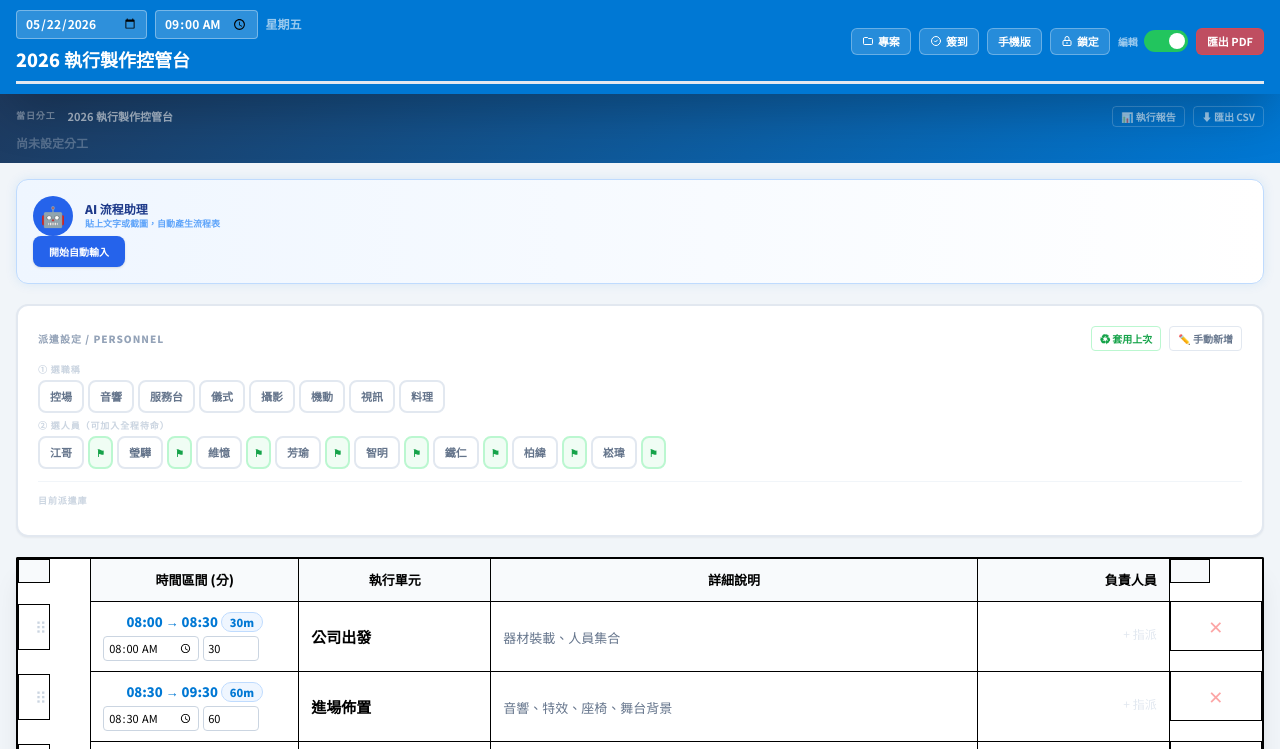
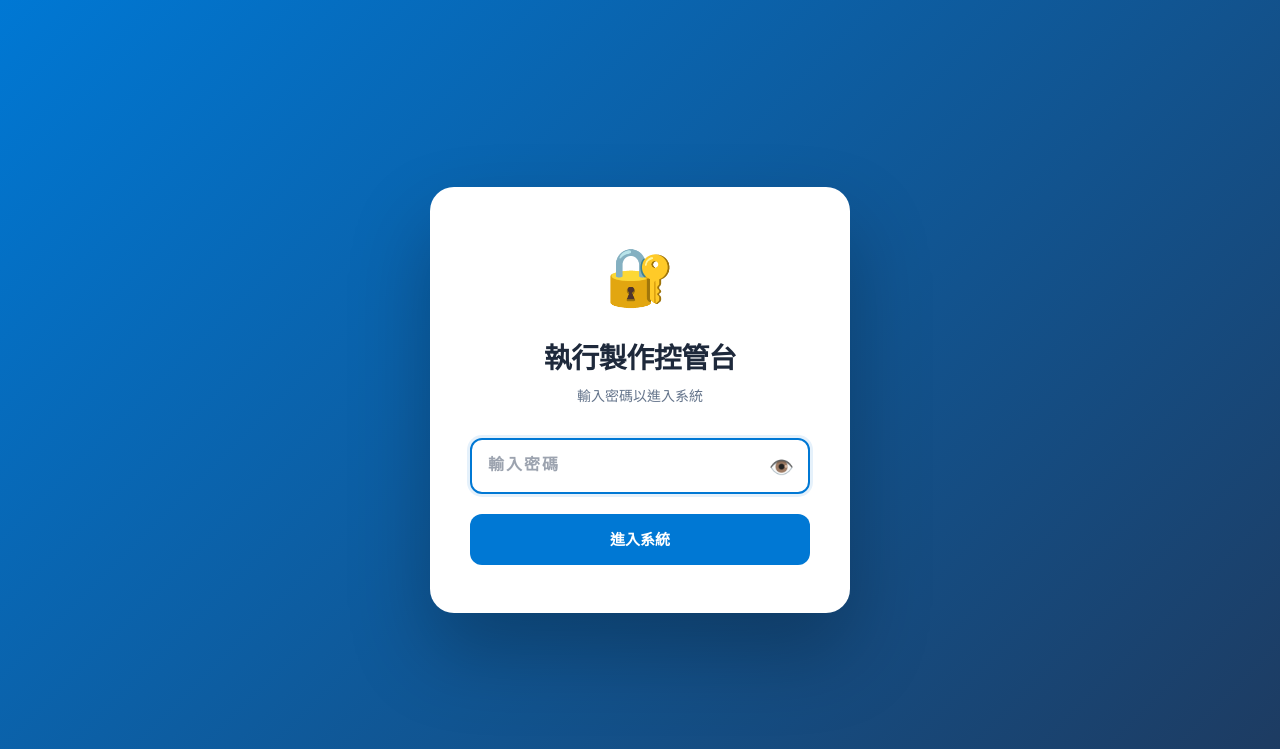
Before and after one commit to joe-fu-iron/event-helper, a plain HTML site: page index.html in a window 1280 px wide. Shown: the top 749 px of the page. Drawn offline with nearby package versions, Linux system fonts and the light colour scheme.

Commit message:
Update index.html

```diff
--- a/index.html
+++ b/index.html
@@ -10,6 +10,30 @@
 :root { --blue: #0078D4; }
 *, *::before, *::after { box-sizing: border-box; }
 body { font-family: 'Noto Sans TC', sans-serif; background: #f1f5f9; padding-bottom: 80px; }
+
+/* ===== PASSWORD GATE ===== */
+#passwordGate { display: flex; position: fixed; inset: 0; z-index: 9999; background: linear-gradient(135deg, #0078D4 0%, #1e3a5f 100%); align-items: center; justify-content: center; }
+#passwordGate.hidden { display: none; }
+.password-container { background: white; border-radius: 24px; padding: 48px 40px; max-width: 420px; width: 90%; box-shadow: 0 40px 80px rgba(0,0,0,0.25); text-align: center; animation: slideIn 0.6s cubic-bezier(0.34, 1.56, 0.64, 1); }
+@keyframes slideIn { from { transform: translateY(30px); opacity: 0; } to { transform: translateY(0); opacity: 1; } }
+.password-icon { font-size: 56px; margin-bottom: 16px; display: block; animation: bounce 2s infinite; }
+@keyframes bounce { 0%, 100% { transform: translateY(0); } 50% { transform: translateY(-10px); } }
+.password-title { font-size: 28px; font-weight: 900; color: #1e293b; margin-bottom: 8px; letter-spacing: -0.5px; }
+.password-subtitle { font-size: 14px; color: #64748b; margin-bottom: 32px; font-weight: 500; }
+.password-input-wrap { margin-bottom: 20px; position: relative; }
+.password-input { width: 100%; padding: 14px 16px; font-size: 16px; border: 2px solid #e2e8f0; border-radius: 12px; font-weight: 600; outline: none; transition: all 0.3s; font-family: 'Courier New', monospace; letter-spacing: 2px; }
+.password-input:focus { border-color: var(--blue); box-shadow: 0 0 0 3px rgba(0, 120, 212, 0.1); }
+.password-input.error { border-color: #ef4444; box-shadow: 0 0 0 3px rgba(239, 68, 68, 0.1); animation: shake 0.4s; }
+@keyframes shake { 0%, 100% { transform: translateX(0); } 25% { transform: translateX(-8px); } 75% { transform: translateX(8px); } }
+.password-btn { width: 100%; padding: 14px 20px; background: var(--blue); color: white; border: none; border-radius: 12px; font-size: 15px; font-weight: 900; cursor: pointer; transition: all 0.3s; }
+.password-btn:hover { background: #0066b8; transform: translateY(-2px); box-shadow: 0 8px 16px rgba(0, 120, 212, 0.3); }
+.password-btn:active { transform: translateY(0); }
+.password-btn.loading { opacity: 0.6; cursor: not-allowed; }
+.password-error { display: none; color: #ef4444; font-size: 13px; font-weight: 600; margin-top: 12px; padding: 10px 12px; background: #fee2e2; border-radius: 8px; animation: slideDown 0.3s; }
+@keyframes slideDown { from { opacity: 0; transform: translateY(-10px); } to { opacity: 1; transform: translateY(0); } }
+.password-error.show { display: block; }
+.password-toggle { position: absolute; right: 12px; top: 50%; transform: translateY(-50%); background: none; border: none; color: #94a3b8; cursor: pointer; font-size: 20px; padding: 4px; transition: color 0.2s; }
+.password-toggle:hover { color: var(--blue); }
 
 /* HEADER */
 .app-header { background: var(--blue); color: #fff; padding: 10px 16px; position: sticky; top: 0; z-index: 1000; }
@@ -142,6 +166,21 @@ tr.drag-over { border-top: 3px solid var(--blue); }
 </head>
 <body class="admin-mode">
 
+<!-- ===== PASSWORD GATE ===== -->
+<div id="passwordGate">
+  <div class="password-container">
+    <span class="password-icon">🔐</span>
+    <div class="password-title">執行製作控管台</div>
+    <div class="password-subtitle">輸入密碼以進入系統</div>
+    <div class="password-input-wrap">
+      <input type="password" id="passwordInput" class="password-input" placeholder="輸入密碼" onkeydown="if(event.key==='Enter')verifyPassword()">
+      <button class="password-toggle" onclick="togglePasswordVisibility()" title="顯示/隱藏密碼">👁️</button>
+    </div>
+    <button onclick="verifyPassword()" class="password-btn">進入系統</button>
+    <div class="password-error" id="passwordError">❌ 密碼錯誤，請重試</div>
+  </div>
+</div>
+
 <!-- MODAL OVERLAY -->
 <div class="modal-overlay" id="modalOverlay" onclick="closeAllModals()"></div>
 
@@ -176,6 +215,7 @@ tr.drag-over { border-top: 3px solid var(--blue); }
         <label class="switch"><input type="checkbox" id="adminToggle" checked onchange="toggleAdmin(this.checked)"><span class="slider"></span></label>
       </div>
       <button onclick="window.print()" class="hdr-btn no-print" style="background:rgba(239,68,68,0.8);border-color:rgba(239,68,68,0.5)">匯出 PDF</button>
+      <button onclick="logout()" class="hdr-btn no-print" style="background:rgba(107,114,128,0.8);border-color:rgba(107,114,128,0.5)" title="登出系統">登出</button>
     </div>
   </div>
   <!-- 活動進度條 -->
@@ -400,6 +440,45 @@ tr.drag-over { border-top: 3px solid var(--blue); }
 <div id="personDropdown" class="dropdown-menu"></div>
 
 <script>
+/* ===== PASSWORD CONFIGURATION ===== */
+const CORRECT_PASSWORD = "12345"; // 🔐 修改此處設定密碼
+
+/* ===== PASSWORD GATE ===== */
+function togglePasswordVisibility() {
+  const input = document.getElementById('passwordInput');
+  const isPassword = input.type === 'password';
+  input.type = isPassword ? 'text' : 'password';
+}
+
+function verifyPassword() {
+  const input = document.getElementById('passwordInput').value;
+  const errorEl = document.getElementById('passwordError');
+
+  if (input === CORRECT_PASSWORD) {
+    localStorage.setItem('v52_authenticated', 'true');
+    document.getElementById('passwordGate').classList.add('hidden');
+    renderAll();
+  } else {
+    errorEl.classList.add('show');
+    document.getElementById('passwordInput').classList.add('error');
+    document.getElementById('passwordInput').value = '';
+    setTimeout(() => {
+      errorEl.classList.remove('show');
+      document.getElementById('passwordInput').classList.remove('error');
+    }, 3000);
+  }
+}
+
+function logout() {
+  if (confirm('確定要登出系統嗎？')) {
+    localStorage.removeItem('v52_authenticated');
+    document.getElementById('passwordGate').classList.remove('hidden');
+    document.getElementById('passwordInput').value = '';
+    document.getElementById('passwordInput').focus();
+  }
+}
+
+/* ===== CHECKIN CONFIG ===== */
 const CHECKIN_URL = "https://script.google.com/macros/s/AKfycby35-QOWq7DV9JTwmuYgTvOWlhGor5gVncs7EwCcC7aHDthP6aCzgf5pCcwfeTI613lDw/exec";
 const DEFAULT_JOBS  = ["控場","音響","服務台","儀式","攝影","機動","視訊","料理"];
 const DEFAULT_NAMES = ["江哥","瑩驊","維憶","芳瑜","智明","鐵仁","柏緯","崧瑋"];
@@ -931,6 +1010,15 @@ function saveData(){
 }
 
 window.onload=()=>{
+  // 檢查密碼認證
+  const isAuth = localStorage.getItem('v52_authenticated');
+  if (!isAuth) {
+    document.getElementById('passwordGate').classList.remove('hidden');
+    document.getElementById('passwordInput').focus();
+    return;
+  }
+  document.getElementById('passwordGate').classList.add('hidden');
+
   // 還原專案
   const lastProjId=localStorage.getItem('v52_currentProject');
   const projects=getProjects();
```
